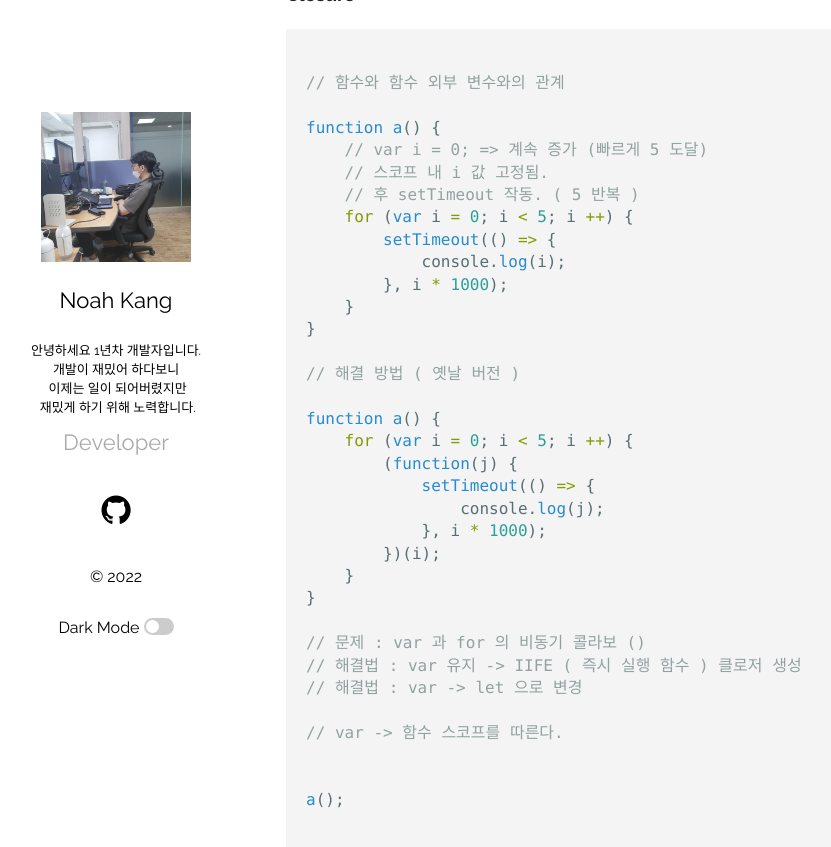
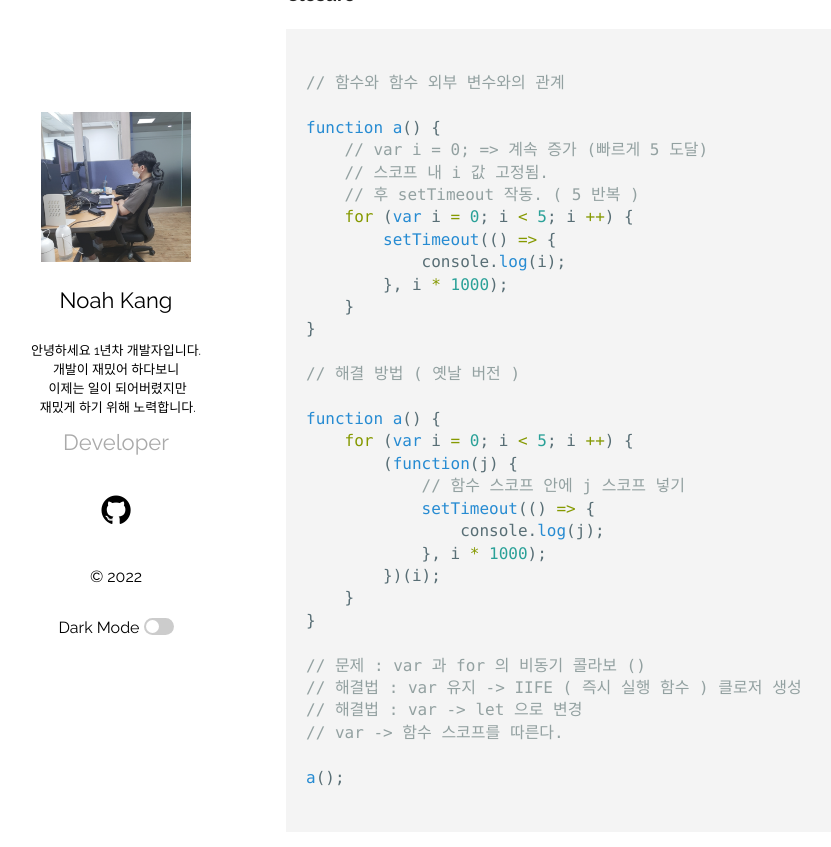
Before and after one commit to Knoa0405/Knoa0405.github.io, a Jekyll site: the page built from _posts/2022-03-22-JSEngine.markdown, in a window 1280 px wide and 900 px high, scrolled down 1075 px. Shown: the top 847 px of the window, without its empty margins (69-900 px from the left). Built offline with Jekyll 4.4.1, drawn with Linux system fonts in a browser that asks for light colours.

Commit message:
update post in jsEngine

```diff
--- a/_posts/2022-03-22-JSEngine.markdown
+++ b/_posts/2022-03-22-JSEngine.markdown
@@ -60,6 +60,7 @@ function a() {
 function a() {
     for (var i = 0; i < 5; i ++) {
         (function(j) {
+            // 함수 스코프 안에 j 스코프 넣기
             setTimeout(() => {
                 console.log(j);
             }, i * 1000);
@@ -70,9 +71,7 @@ function a() {
 // 문제 : var 과 for 의 비동기 콜라보 ()
 // 해결법 : var 유지 -> IIFE ( 즉시 실행 함수 ) 클로저 생성
 // 해결법 : var -> let 으로 변경
-
 // var -> 함수 스코프를 따른다.
-
 
 a();
 
```
